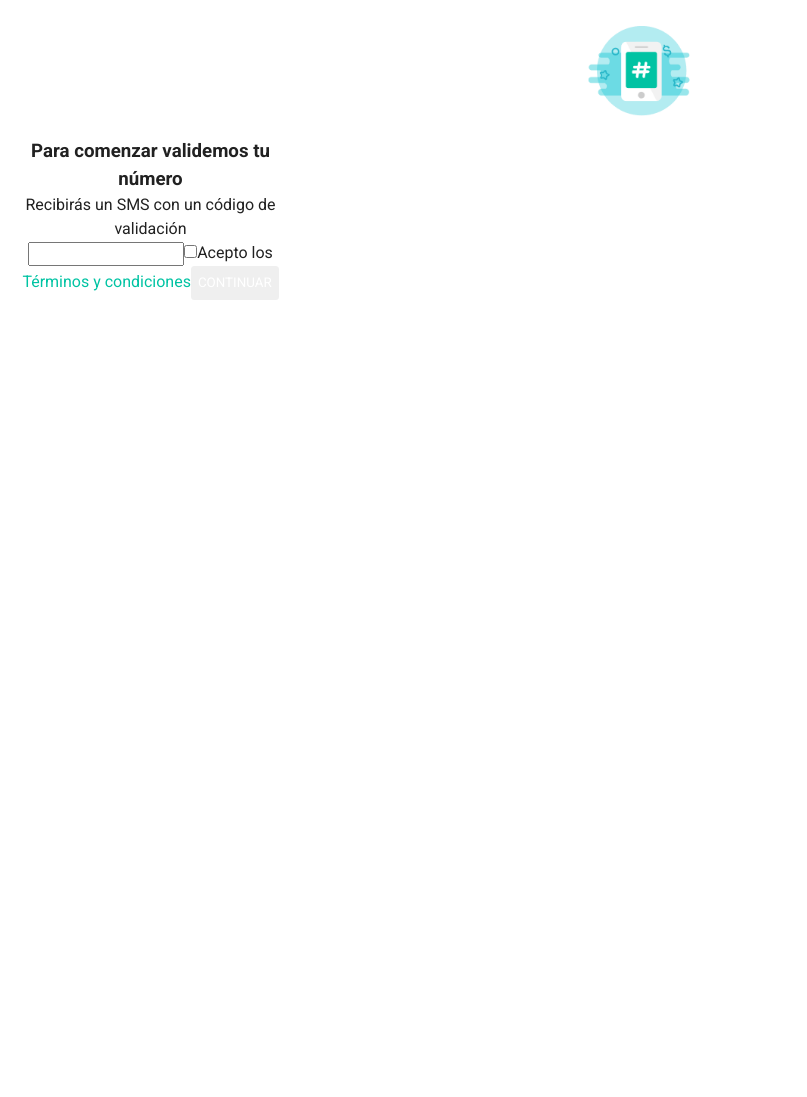
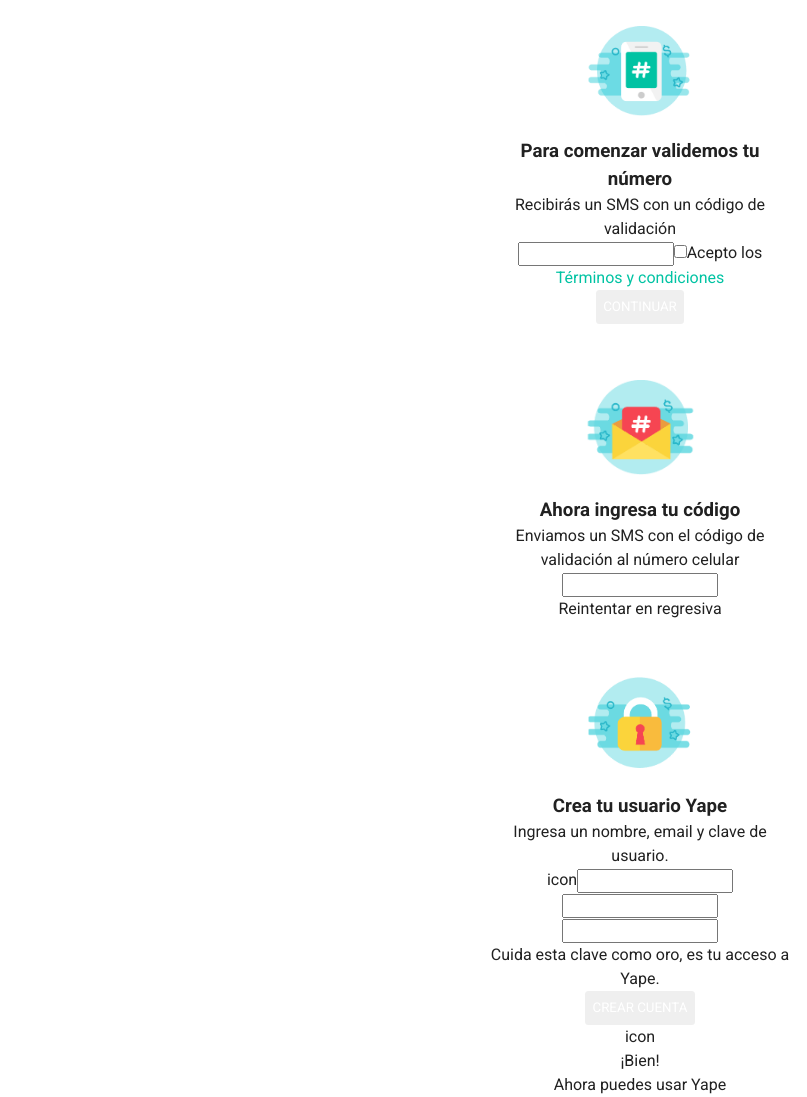
Before and after one commit to RuthSalvador/ProjectYape, a website: page public/index.html in a window 1280 px wide. Shown: the part 517-1614 px from the top of the page, without its empty margins (0-807 px from the left). Before the commit the page ends 817 px from the top, so only its background shows below. Drawn offline with nearby package versions, Linux system fonts and the light colour scheme; no server answers.

Commit message:
create compon insertcode,createuse,successregis

```diff
--- a/public/css/main.css
+++ b/public/css/main.css
@@ -27,11 +27,13 @@
 .container {
   width: 100%;
   max-width: 301px;
+  text-align: center;
+  margin: auto;
+
 }
 
-#home{
+#section-home{
   position: relative;
-  margin: auto;
   overflow: hidden;
   padding: 70px 0;
 }
@@ -63,7 +65,7 @@
   margin: 0 42px;
 }
 
-#home button {
+#section-home button {
   width: 301px;
 }
 
--- a/public/index.html
+++ b/public/index.html
@@ -1,5 +1,5 @@
 <!DOCTYPE html>
-<html lang="en">
+<html lang="es">
 <head>
   <meta charset="UTF-8">
   <meta name="viewport" content="width=device-width, initial-scale=1.0">
@@ -17,6 +17,8 @@
   <script src="js/components/home.js"></script>
   <script src="js/components/header.js"></script>
   <script src="js/components/validnumber.js"></script>
+  <script src="js/components/insertcode.js"></script>
+  <script src="js/components/createuser.js"></script>
 
 
 
--- /dev/null
+++ b/public/js/components/createuser.js
@@ -0,0 +1,29 @@
+'use strict';
+
+const CreateUser = () => {
+  const sectionUser = $('<section id="section-user" class="container"></section>');
+  const titleUser = $('<h3>Crea tu usuario Yape</h3>');
+  const detailUser = $('<p>Ingresa un nombre, email y clave de usuario.</p>');
+
+  const formUser = $('<form></form>');
+  const labelName = $('<label>icon</label>');
+  const userName = $('<input id="user-name" type="text">');
+  const userEmail = $('<input id="user-email" type="email">');
+  const userPassword = $('<input id="user-password" type="password">');
+  const cuida = $('<p>Cuida esta clave como oro, es tu acceso a Yape.</p>');
+  const btnCreate = $('<button>crear cuenta</button>');
+
+  sectionUser.append(Header('lockone'));
+  sectionUser.append(titleUser);
+  sectionUser.append(detailUser);
+  sectionUser.append(formUser);
+  formUser.append(labelName);
+  formUser.append(userName);
+  formUser.append(userEmail);
+  formUser.append(userPassword);
+  formUser.append(cuida);
+  sectionUser.append(btnCreate);
+
+  return sectionUser;
+
+};
--- a/public/js/components/home.js
+++ b/public/js/components/home.js
@@ -1,7 +1,7 @@
 'use strict';
 
 const Home = (register, update) => {
-  const sectionHome = $('<section id="home" class="container"></section>');
+  const sectionHome = $('<section id="section-home" class="container"></section>');
   const carousel = $('<div id="slides"></div>');
 
   const slide1 = $('<div class="slide"></div>');
--- /dev/null
+++ b/public/js/components/insertcode.js
@@ -0,0 +1,23 @@
+'use strict';
+
+const InsertCode = () => {
+  const sectionCode = $('<section id="section-code" class="container"></section>');
+  const titleCode = $('<h3>Ahora ingresa tu código</h3>');
+  const detailCode = $('<p>Enviamos un SMS con el código de validación al número </p>');
+  const spanCel = $('<span>celular</span>');
+  const formCode = $('<form></form>');
+  const inputCode= $('<input type="number">');
+  const reintentar = $('<p>Reintentar en </p>');
+  const spanContador = $('<span>regresiva</span>');
+
+  sectionCode.append(Header('message'));
+  sectionCode.append(titleCode);
+  sectionCode.append(detailCode);
+  detailCode.append(spanCel);
+  sectionCode.append(formCode);
+  formCode.append(inputCode);
+  formCode.append(reintentar);
+  reintentar.append(spanContador);
+
+  return sectionCode;
+};
--- a/public/js/components/validnumber.js
+++ b/public/js/components/validnumber.js
@@ -1,22 +1,35 @@
 'use strict';
 
 const ValidNumber = () => {
-  const sectionNumber = $('<section class="container"></section>');
-  const h3 = $('<h3>Para comenzar validemos tu número</h3>');
-  const detail = $('<p>Recibirás un SMS con un código de validación</p>');
+  const sectionNumber = $('<section id="section-number" class="container"></section>');
+  const titleNumber = $('<h3>Para comenzar validemos tu número</h3>');
+  const detailNumber = $('<p>Recibirás un SMS con un código de validación</p>');
+  const formNumber = $('<form></form>');
   const inputCel = $('<input id="cel-number" type="tel">');
   const check = $('<input id="terminos" type="checkbox">');
   const labelCheck = $('<label for="terminos">Acepto los <span class="color-turq">Términos y condiciones</span></label>')
-  const btnNumero = $('<button>continuar</button>')
+  const btnNumero = $('<button>continuar</button>');
 
-  sectionNumber.append(h3);
-  sectionNumber.append(detail);
-  sectionNumber.append(inputCel);
-  sectionNumber.append(check);
-  sectionNumber.append(labelCheck);
+  sectionNumber.append(Header('phone'));
+  sectionNumber.append(titleNumber);
+  sectionNumber.append(detailNumber);
+  sectionNumber.append(formNumber);
+  formNumber.append(inputCel);
+  formNumber.append(check);
+  formNumber.append(labelCheck);
   sectionNumber.append(btnNumero);
 
   return sectionNumber;
 
+};
 
+const SuccessRegis = () => {
+  const sectionSuccess = $('<section id="section-success"></section>');
+  const iconSuccess = $('<span>icon</span>');
+  const bien = $('<p>¡Bien!</p><p>Ahora puedes usar Yape</p>');
+
+  sectionSuccess.append(iconSuccess);
+  sectionSuccess.append(bien);
+
+  return sectionSuccess;
 };
--- a/public/js/index.js
+++ b/public/js/index.js
@@ -9,8 +9,12 @@
 
   }*/
     wrapper.append(Home());
-    wrapper.append(Header('phone'));
+
     wrapper.append(ValidNumber());
+    wrapper.append(InsertCode());
+    wrapper.append(CreateUser());
+    wrapper.append(SuccessRegis());
+
 
 
     //wrapper.append(ValidNumber(data));
```
